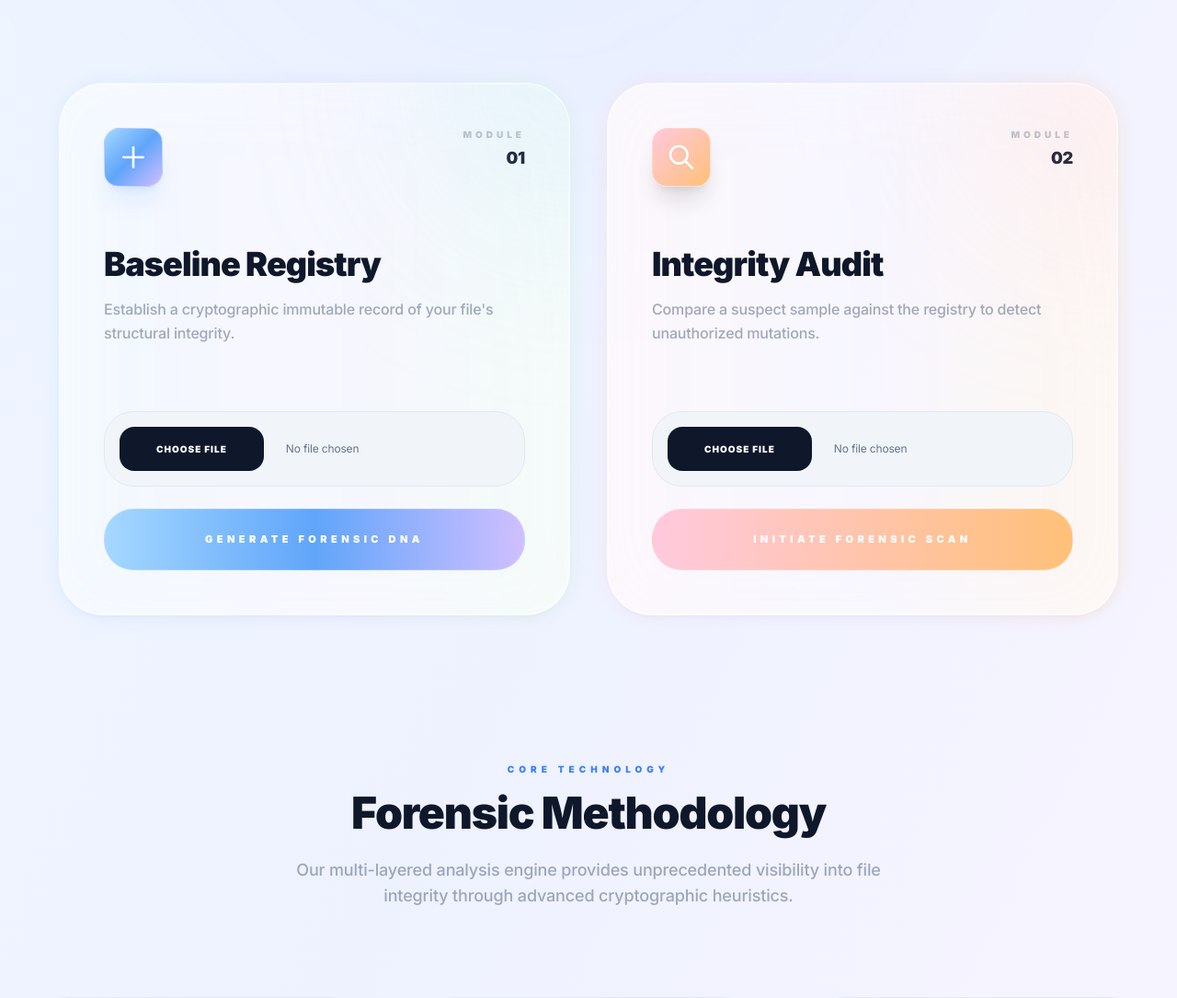
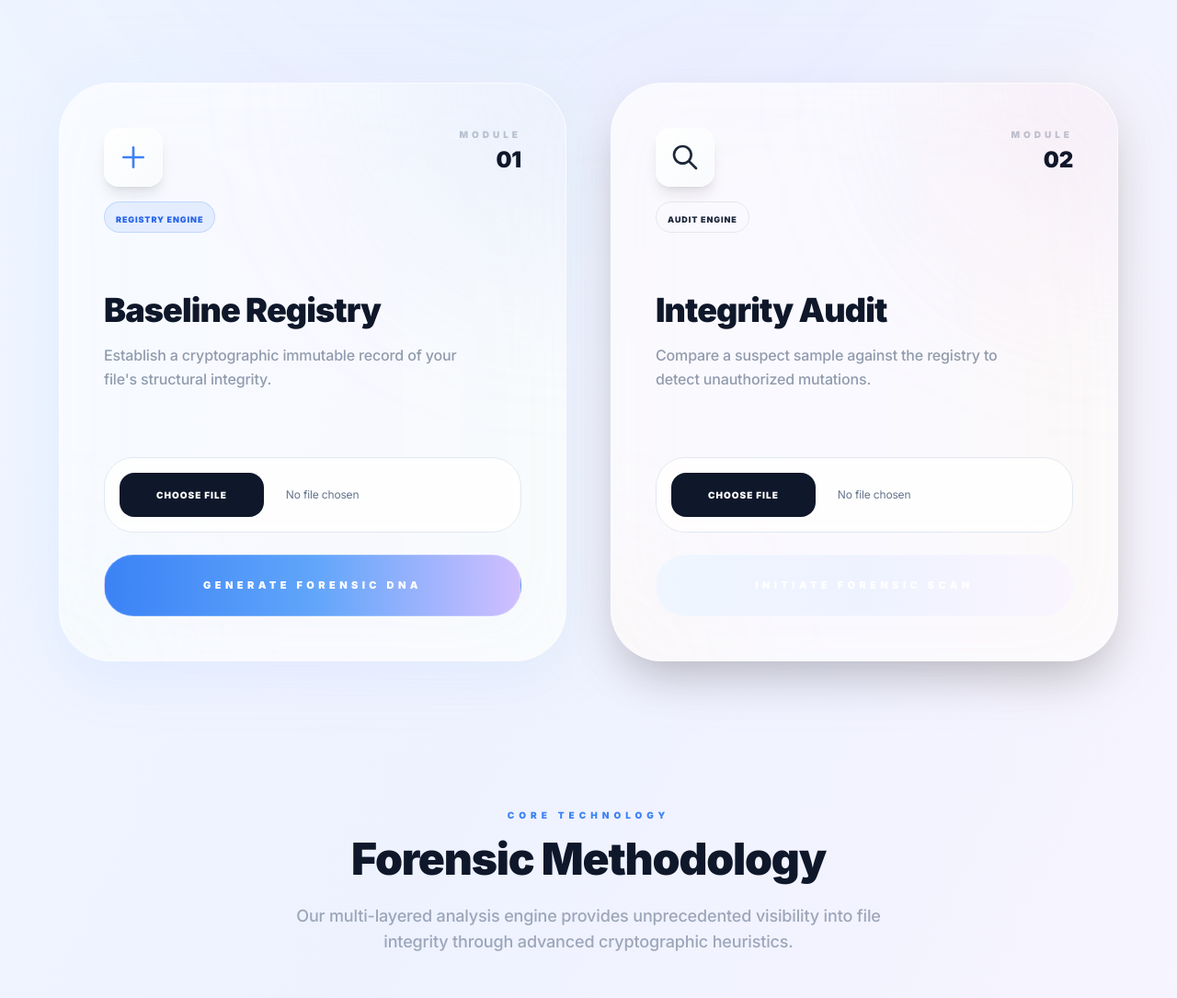
Before and after one commit to vaishnav4281/file-integrity, a Django app: page / in a window 1280 px wide. Shown: the part 801-1886 px from the top of the page at 92% size. Run offline with Django 5.2, Linux system fonts and the light colour scheme; some libraries are stand-ins or nearby versions.

Commit message:
fix: Resolve TemplateSyntaxError and redesign landing page cards
- Fixed malformed endif tag in result.html causing TemplateSyntaxError
- Redesigned landing page cards with premium SaaS pastel gradients
- Optimized hero title for light mode (removed dissolve effect)
- Improved overall UI/UX for both light and dark modes

```diff
--- a/core/templates/core/landing.html
+++ b/core/templates/core/landing.html
@@ -55,39 +55,55 @@
     </div>
 
     <!-- Main Actions -->
-    <div class="grid grid-cols-1 lg:grid-cols-2 gap-10 max-w-6xl mx-auto mb-40">
+    <div class="grid grid-cols-1 lg:grid-cols-2 gap-12 max-w-6xl mx-auto mb-40">
 
         <!-- Register -->
         <div class="relative group reveal" style="animation-delay: 0.5s;">
+            <!-- Multi-gradient background glow -->
             <div
-                class="absolute -inset-1 bg-gradient-to-r from-pastel-blue via-pastel-purple to-pastel-green rounded-[3.5rem] blur opacity-20 group-hover:opacity-40 transition duration-1000 group-hover:duration-200">
+                class="absolute -inset-2 bg-gradient-to-r from-pastel-blue via-pastel-purple to-pastel-green rounded-[4rem] blur-2xl opacity-10 group-hover:opacity-30 transition duration-1000 group-hover:duration-200">
+            </div>
+
+            <div
+                class="relative glass-card rounded-[3.5rem] p-12 overflow-hidden h-full flex flex-col border-white/40 dark:border-white/10 shadow-2xl shadow-blue-500/5">
+                <!-- Inner decorative gradients -->
+                <div
+                    class="absolute top-0 right-0 w-96 h-96 bg-gradient-to-br from-pastel-blue/20 to-pastel-purple/20 blur-[100px] rounded-full -mr-48 -mt-48 transition-all duration-700 group-hover:scale-110">
                 </div>
                 <div
-                class="relative glass-card rounded-[3rem] p-12 overflow-hidden h-full flex flex-col border-white/20 dark:border-white/10">
-                <div
-                    class="absolute top-0 right-0 w-80 h-80 bg-pastel-blue/20 blur-[100px] rounded-full -mr-40 -mt-40 transition-all duration-700 group-hover:bg-pastel-blue/30">
+                    class="absolute bottom-0 left-0 w-64 h-64 bg-gradient-to-tr from-pastel-green/10 to-transparent blur-[80px] rounded-full -ml-32 -mb-32">
                 </div>
 
-                <div class="flex items-start justify-between mb-16">
+                <div class="flex items-start justify-between mb-16 relative z-10">
+                    <div class="flex flex-col gap-4">
                         <div
-                        class="w-16 h-16 bg-gradient-to-br from-pastel-blue via-blue-400 to-pastel-purple rounded-2xl flex items-center justify-center shadow-xl shadow-blue-500/10 group-hover:scale-110 transition-transform duration-500 border border-white/40">
-                        <svg class="w-8 h-8 text-white drop-shadow-sm" fill="none" stroke="currentColor"
+                            class="w-16 h-16 bg-gradient-to-br from-white to-slate-50 dark:from-white/10 dark:to-white/5 rounded-2xl flex items-center justify-center shadow-lg border border-white/50 dark:border-white/10 group-hover:scale-110 transition-transform duration-500">
+                            <svg class="w-8 h-8 text-blue-500 dark:text-blue-400" fill="none" stroke="currentColor"
                                 viewBox="0 0 24 24">
-                            <path stroke-linecap="round" stroke-linejoin="round" stroke-width="2" d="M12 4v16m8-8H4" />
+                                <path stroke-linecap="round" stroke-linejoin="round" stroke-width="2"
+                                    d="M12 4v16m8-8H4" />
                             </svg>
+                        </div>
+                        <div class="px-3 py-1 bg-blue-500/10 rounded-full border border-blue-500/20 w-fit">
+                            <span
+                                class="text-[9px] font-black tracking-widest text-blue-600 dark:text-blue-400 uppercase">Registry
+                                Engine</span>
+                        </div>
                     </div>
                     <div class="text-right">
                         <span
                             class="text-[10px] font-black tracking-[0.4em] text-secondary uppercase opacity-40 block mb-1">Module</span>
-                        <span class="text-lg font-black text-slate-900 dark:text-white">01</span>
+                        <span class="text-2xl font-black text-slate-900 dark:text-white">01</span>
                     </div>
                 </div>
 
+                <div class="relative z-10">
                     <h2 class="text-4xl font-black text-slate-900 dark:text-white mb-4 tracking-tight">Baseline Registry
                     </h2>
-                <p class="text-secondary mb-12 text-base leading-relaxed font-medium opacity-60">
+                    <p class="text-secondary mb-12 text-base leading-relaxed font-medium opacity-70 max-w-sm">
                         Establish a cryptographic immutable record of your file's structural integrity.
                     </p>
+                </div>
 
                 <form action="{% url 'register' %}" method="post" enctype="multipart/form-data"
                     class="space-y-6 relative z-10 mt-auto">
@@ -99,12 +115,12 @@
                             file:text-[10px] file:font-black file:uppercase file:tracking-widest
                             file:bg-slate-900 file:text-white dark:file:bg-white dark:file:text-black
                             hover:file:scale-105 file:transition-all
-                            focus:outline-none bg-slate-100 dark:bg-white/[0.03] rounded-[2rem] border border-slate-200 dark:border-white/5 p-4
-                            group-hover/input:border-pastel-blue/50 transition-all duration-500
+                            focus:outline-none bg-white/50 dark:bg-white/[0.03] rounded-[2rem] border border-slate-200 dark:border-white/5 p-4
+                            group-hover/input:border-pastel-blue/50 transition-all duration-500 backdrop-blur-sm
                         " />
                     </div>
                     <button type="submit"
-                        class="btn-premium w-full py-6 bg-gradient-to-r from-pastel-blue via-blue-400 to-pastel-purple text-white dark:text-slate-900 rounded-[2rem] font-black text-[11px] uppercase tracking-[0.4em] hover:shadow-2xl hover:shadow-blue-500/20 active:scale-[0.98] transition-all duration-300 border border-white/20">
+                        class="btn-premium w-full py-6 bg-gradient-to-r from-blue-500 via-blue-400 to-pastel-purple text-white rounded-[2rem] font-black text-[11px] uppercase tracking-[0.4em] hover:shadow-2xl hover:shadow-blue-500/30 active:scale-[0.98] transition-all duration-300 border border-white/20">
                         Generate Forensic DNA
                     </button>
                 </form>
@@ -113,35 +129,51 @@
 
         <!-- Verify -->
         <div class="relative group reveal" style="animation-delay: 0.6s;">
+            <!-- Multi-gradient background glow -->
             <div
-                class="absolute -inset-1 bg-gradient-to-r from-pastel-pink via-pastel-purple to-pastel-orange rounded-[3.5rem] blur opacity-20 group-hover:opacity-40 transition duration-1000 group-hover:duration-200">
+                class="absolute -inset-2 bg-gradient-to-r from-pastel-pink via-pastel-purple to-pastel-orange rounded-[4rem] blur-2xl opacity-10 group-hover:opacity-30 transition duration-1000 group-hover:duration-200">
+            </div>
+
+            <div
+                class="relative glass-card rounded-[3.5rem] p-12 overflow-hidden h-full flex flex-col border-white/40 dark:border-white/10 shadow-2xl shadow-rose-500/5">
+                <!-- Inner decorative gradients -->
+                <div
+                    class="absolute top-0 right-0 w-96 h-96 bg-gradient-to-br from-pastel-pink/20 to-pastel-purple/20 blur-[100px] rounded-full -mr-48 -mt-48 transition-all duration-700 group-hover:scale-110">
                 </div>
                 <div
-                class="relative glass-card rounded-[3rem] p-12 overflow-hidden h-full flex flex-col border-white/20 dark:border-white/10">
-                <div
-                    class="absolute top-0 right-0 w-80 h-80 bg-pastel-pink/20 blur-[100px] rounded-full -mr-40 -mt-40 transition-all duration-700 group-hover:bg-pastel-pink/30">
+                    class="absolute bottom-0 left-0 w-64 h-64 bg-gradient-to-tr from-pastel-orange/10 to-transparent blur-[80px] rounded-full -ml-32 -mb-32">
                 </div>
 
-                <div class="flex items-start justify-between mb-16">
+                <div class="flex items-start justify-between mb-16 relative z-10">
+                    <div class="flex flex-col gap-4">
                         <div
-                        class="w-16 h-16 bg-gradient-to-br from-pastel-pink via-rose-400 to-pastel-orange rounded-2xl flex items-center justify-center shadow-xl shadow-rose-500/10 group-hover:scale-110 transition-transform duration-500 border border-white/40">
-                        <svg class="w-8 h-8 text-white drop-shadow-sm" fill="none" stroke="currentColor"
+                            class="w-16 h-16 bg-gradient-to-br from-white to-slate-50 dark:from-white/10 dark:to-white/5 rounded-2xl flex items-center justify-center shadow-lg border border-white/50 dark:border-white/10 group-hover:scale-110 transition-transform duration-500">
+                            <svg class="w-8 h-8 text-rose-500 dark:text-rose-400" fill="none" stroke="currentColor"
                                 viewBox="0 0 24 24">
                                 <path stroke-linecap="round" stroke-linejoin="round" stroke-width="2"
                                     d="M21 21l-6-6m2-5a7 7 0 11-14 0 7 7 0 0114 0z" />
                             </svg>
                         </div>
+                        <div class="px-3 py-1 bg-rose-500/10 rounded-full border border-rose-500/20 w-fit">
+                            <span
+                                class="text-[9px] font-black tracking-widest text-rose-600 dark:text-rose-400 uppercase">Audit
+                                Engine</span>
+                        </div>
+                    </div>
                     <div class="text-right">
                         <span
                             class="text-[10px] font-black tracking-[0.4em] text-secondary uppercase opacity-40 block mb-1">Module</span>
-                        <span class="text-lg font-black text-slate-900 dark:text-white">02</span>
+                        <span class="text-2xl font-black text-slate-900 dark:text-white">02</span>
                     </div>
                 </div>
 
-                <h2 class="text-4xl font-black text-slate-900 dark:text-white mb-4 tracking-tight">Integrity Audit</h2>
-                <p class="text-secondary mb-12 text-base leading-relaxed font-medium opacity-60">
+                <div class="relative z-10">
+                    <h2 class="text-4xl font-black text-slate-900 dark:text-white mb-4 tracking-tight">Integrity Audit
+                    </h2>
+                    <p class="text-secondary mb-12 text-base leading-relaxed font-medium opacity-70 max-w-sm">
                         Compare a suspect sample against the registry to detect unauthorized mutations.
                     </p>
+                </div>
 
                 <form action="{% url 'verify' %}" method="post" enctype="multipart/form-data"
                     class="space-y-6 relative z-10 mt-auto">
@@ -153,12 +185,12 @@
                             file:text-[10px] file:font-black file:uppercase file:tracking-widest
                             file:bg-slate-900 file:text-white dark:file:bg-white dark:file:text-black
                             hover:file:scale-105 file:transition-all
-                            focus:outline-none bg-slate-100 dark:bg-white/[0.03] rounded-[2rem] border border-slate-200 dark:border-white/5 p-4
-                            group-hover/input:border-pastel-pink/50 transition-all duration-500
+                            focus:outline-none bg-white/50 dark:bg-white/[0.03] rounded-[2rem] border border-slate-200 dark:border-white/5 p-4
+                            group-hover/input:border-pastel-pink/50 transition-all duration-500 backdrop-blur-sm
                         " />
                     </div>
                     <button type="submit"
-                        class="btn-premium w-full py-6 bg-gradient-to-r from-pastel-pink via-rose-400 to-pastel-orange text-white dark:text-slate-900 rounded-[2rem] font-black text-[11px] uppercase tracking-[0.4em] hover:shadow-2xl hover:shadow-rose-500/20 active:scale-[0.98] transition-all duration-300 border border-white/20">
+                        class="btn-premium w-full py-6 bg-gradient-to-r from-rose-500 via-rose-400 to-pastel-purple text-white rounded-[2rem] font-black text-[11px] uppercase tracking-[0.4em] hover:shadow-2xl hover:shadow-rose-500/30 active:scale-[0.98] transition-all duration-300 border border-white/20">
                         Initiate Forensic Scan
                     </button>
                 </form>
--- a/core/templates/core/result.html
+++ b/core/templates/core/result.html
@@ -29,8 +29,7 @@
                 <span
                     class="w-2 h-2 rounded-full animate-pulse {% if result.result_type == 'NO_CHANGE' %}bg-emerald-500 shadow-[0_0_10px_rgba(16,185,129,0.6)]{% else %}bg-rose-500 shadow-[0_0_10px_rgba(244,63,94,0.6)]{% endif %}"></span>
                 <span class="text-xs font-bold tracking-wide text-slate-900 dark:text-white">
-                    {% if result.result_type == "NO_CHANGE" %}✓ Integrity Verified{% else %}⚠ Security Breach Detected{%
-                    endif %}
+                    {% if result.result_type == "NO_CHANGE" %}✓ Integrity Verified{% else %}⚠ Security Breach Detected{% endif %}
                 </span>
             </div>
         </div>
```
Lines whose indentation alone changed are shown as unchanged.
